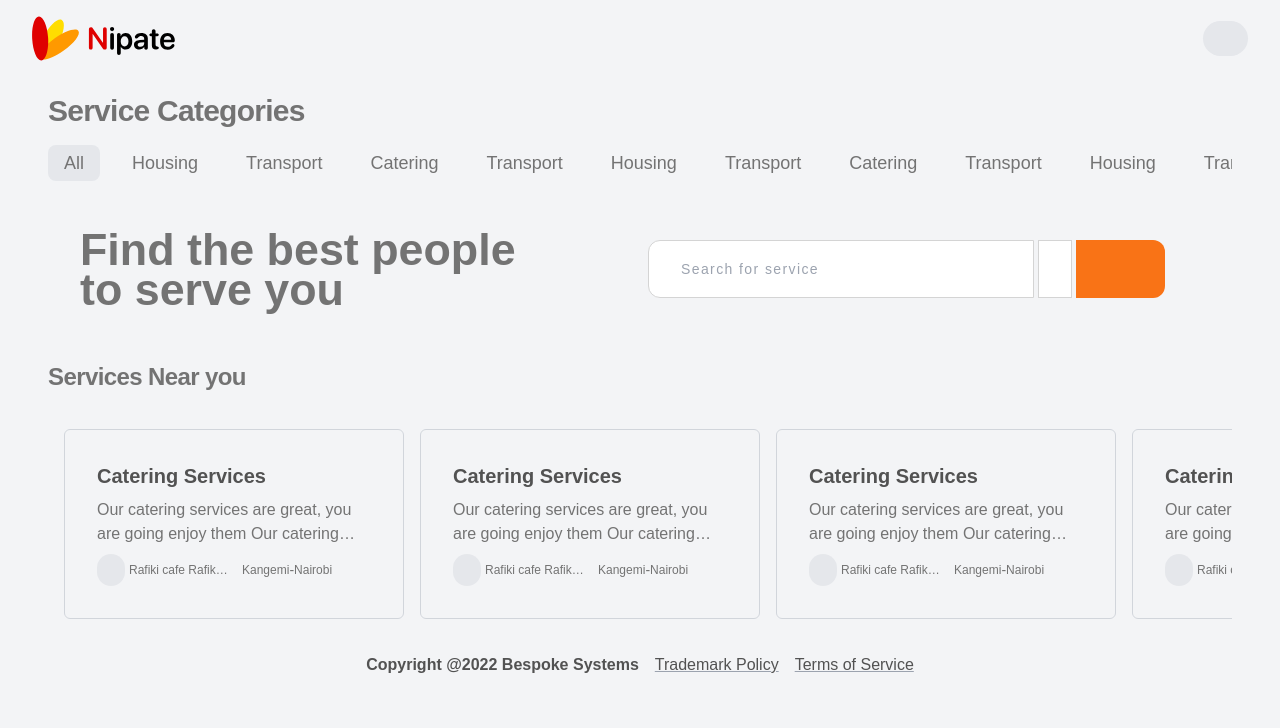
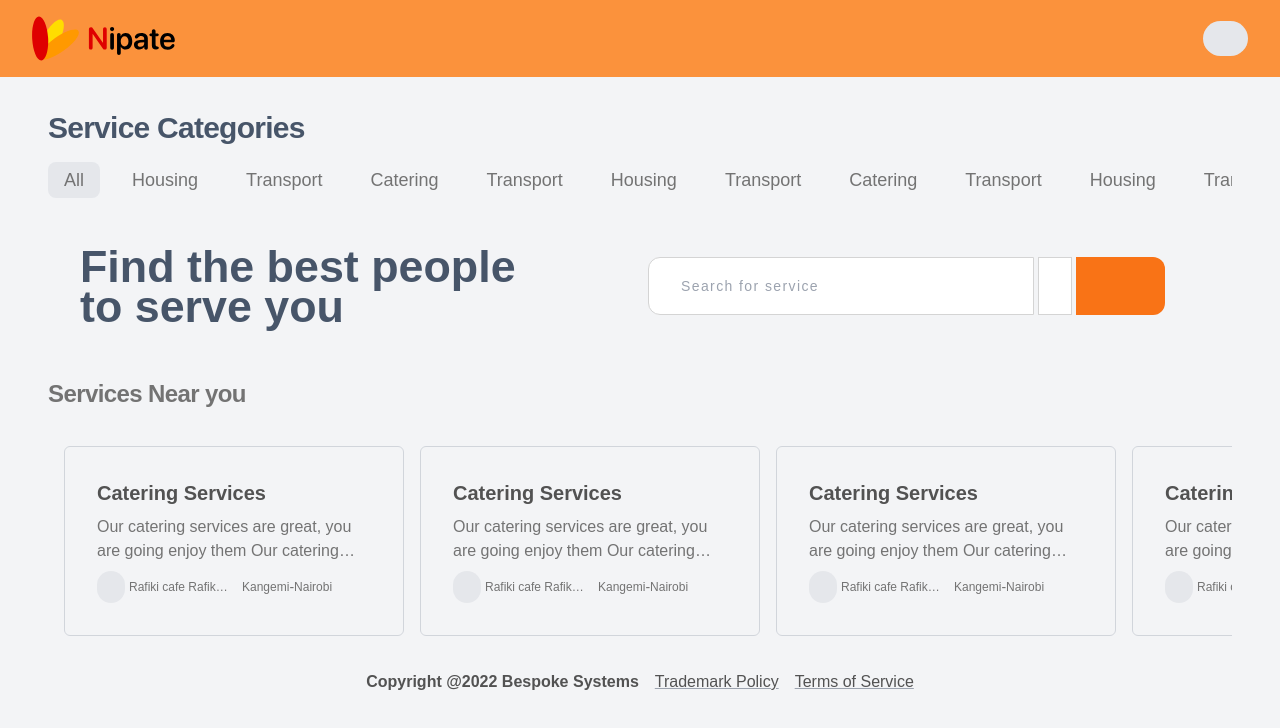
Before and after one commit to Amos-Ditto/NipateWebapp, a Nuxt app: page /index in a window 1280 px wide. Shown: the top 728 px of the page. Built offline with nearby package versions, Linux system fonts and the light colour scheme.

Commit message:
chore: customizing layout

```diff
--- a/components/PageFeautures/NavBar.vue
+++ b/components/PageFeautures/NavBar.vue
@@ -42,7 +42,7 @@ const openAuthDropDown = ():void => {
 }
 .right-auth button {
     @apply px-3 xs:px-4 py-1 text-sm xs:text-base sm:text-lg font-bold;
-    @apply first:border-2 border-neutral-400 rounded-md hover:border-neutral-600;
+    @apply first:border-2 border-slate-100 rounded-md hover:border-neutral-600;
     @apply last:bg-orange-500 last:text-slate-100 hover:last:bg-orange-600;
     transition: border 300ms , background-color 300ms;
 }
--- a/layouts/default.vue
+++ b/layouts/default.vue
@@ -1,6 +1,6 @@
 <template>
     <main class="w-full flex-col flex">
-        <header class="h-[4em] sm:h-[4.8em] flex items-center">
+        <header class="h-[4em] sm:h-[4.8em] flex items-center bg-orange-400">
             <PageFeauturesNavBar />
         </header>
         <main class="w-full">
--- a/pages/index.vue
+++ b/pages/index.vue
@@ -13,8 +13,9 @@ const toggleOpenSearchField = ():void => {
 <template>
     <NuxtLayout>
         <main class="w-full px-0 xs:px-2 text-neutral-500 flex items-center flex-col gap-4">
+            <hr>
             <div class="header-container w-full px-4 sm:px-12 gap-2 flex flex-col pt-4">
-                <h3 class="font-bold text-xl sm:text-3xl tracking-tight">Service Categories</h3>
+                <h3 class="font-bold text-xl sm:text-3xl tracking-tight text-slate-600">Service Categories</h3>
                 <div class="categories flex flex-row gap-4 py-2 w-full overflow-x-auto">
                     <button>All</button>
                     <button><NuxtLink to="/">Housing</NuxtLink></button>
@@ -33,7 +34,7 @@ const toggleOpenSearchField = ():void => {
             </div>
             <div class="hero-container gap-4 relative" v-if="!userauthenticated.getIsUserAuthenticated">
                 <div class="hero-text">
-                    <h3 class="text-2xl sm:text-4xl md:text-[2.8rem] font-bold sm:leading-[40px]">Find the best people <br class="hidden sm:block"> to serve you</h3>
+                    <h3 class="text-slate-600 text-2xl sm:text-4xl md:text-[2.8rem] font-bold sm:leading-[40px]">Find the best people <br class="hidden sm:block"> to serve you</h3>
                 </div>
                 <div class="search-bar lg:w-[600px] relative">
                     <div class="input-field w-[80%] md:w-[60%] lg:w-[70%] flex items-center relative">
```
